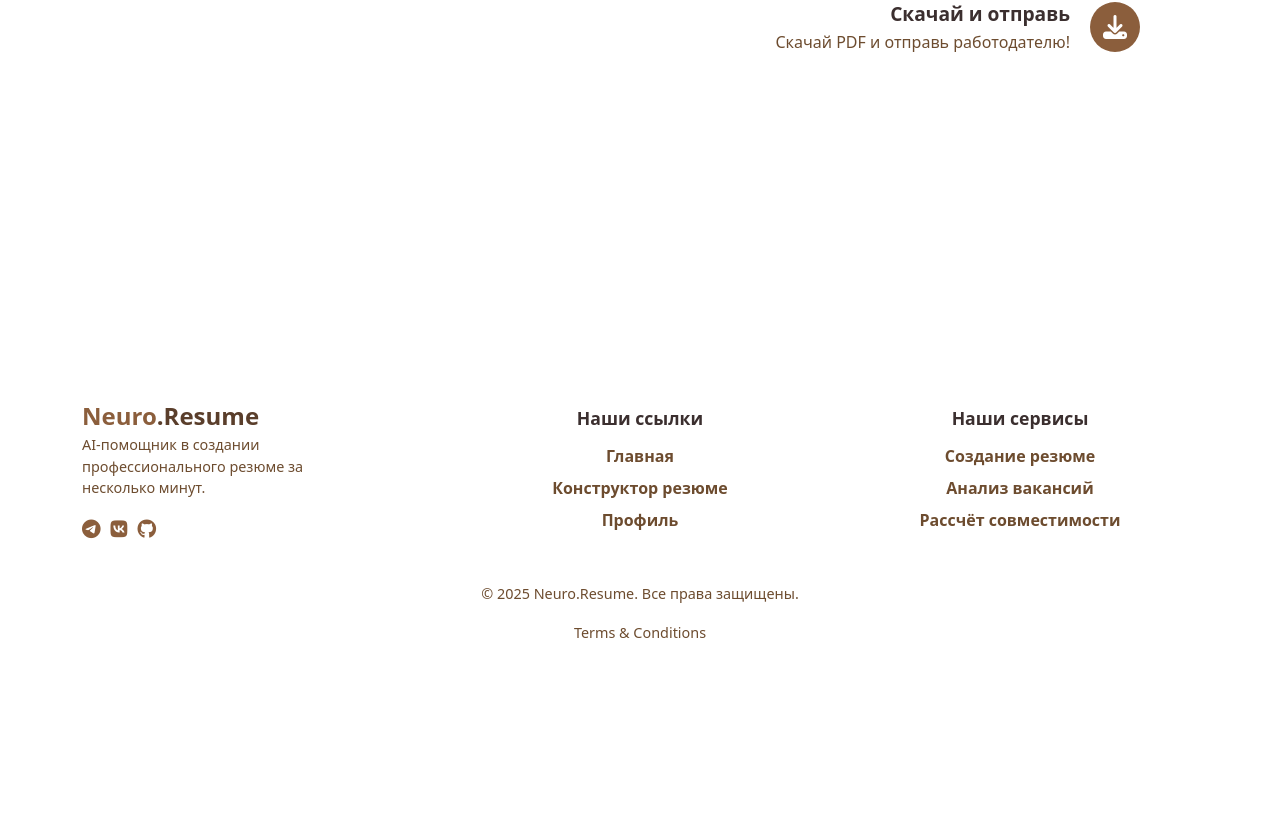
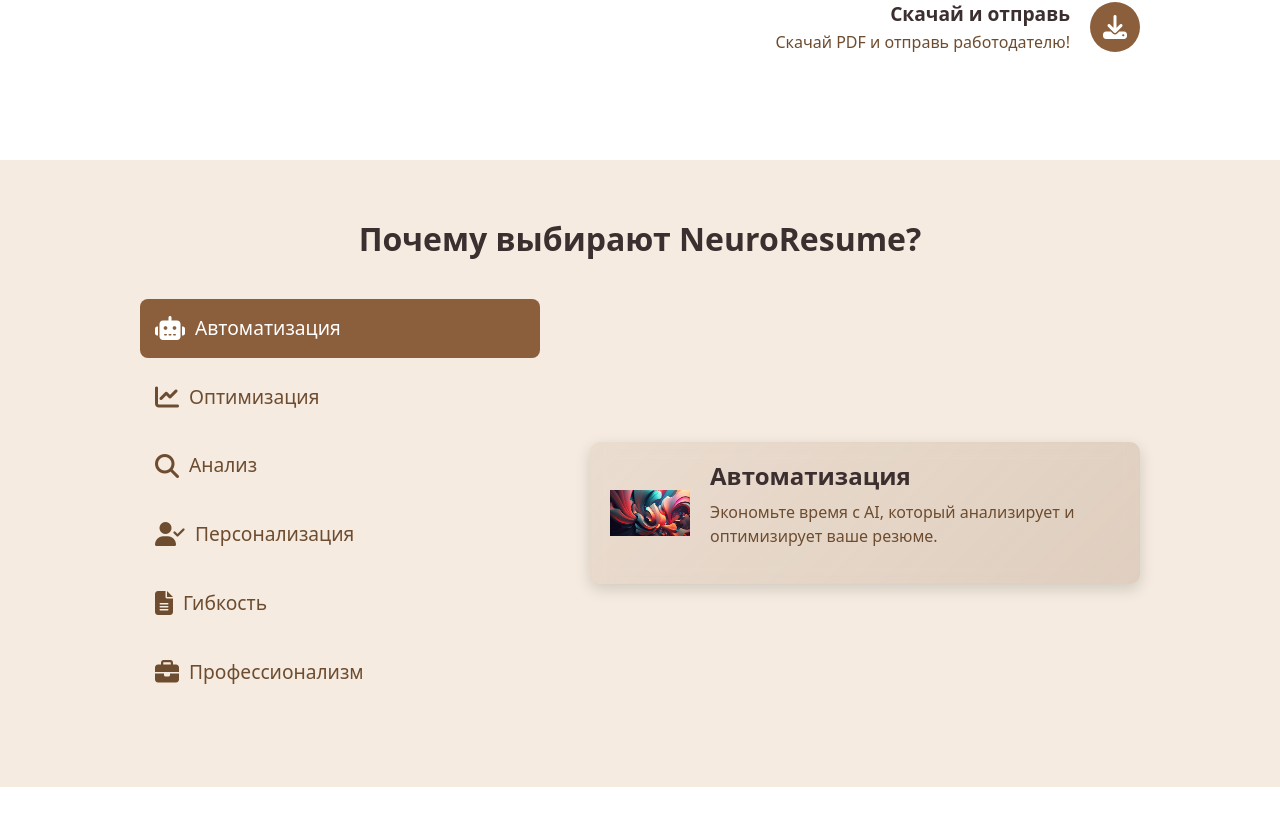
Before and after one commit to ptmff/Neuro_resume, a Vue app in the folder frontend/vue/: page /#/ in a window 1280 px wide. Shown: the part 1564-2390 px from the top of the page. Before the commit the page ends 2224 px from the top, so only its background shows below. Built offline with nearby package versions, Linux system fonts and the light colour scheme.

Commit message:
компонент преимущества добавлен на главную страницу

```diff
--- a/frontend/vue/src/components/AdvantagesSection.vue
+++ b/frontend/vue/src/components/AdvantagesSection.vue
@@ -213,6 +213,4 @@ const setActiveAdvantage = (index) => {
     height: 60px;
   }
 }
-
-/* лопп */
 </style>
--- a/frontend/vue/src/pages/HomePage.vue
+++ b/frontend/vue/src/pages/HomePage.vue
@@ -3,6 +3,7 @@
     <HeroSection />
     <FunctionalSection />
     <WorkLogic />
+    <AdvantagesSection />
   </div>
 </template>
 
@@ -10,12 +11,14 @@
 import HeroSection from "../components/HeroSection.vue";
 import FunctionalSection from "../components/FunctionalSection.vue";
 import WorkLogic from "../components/WorkLogic.vue";
+import AdvantagesSection from "../components/AdvantagesSection.vue";
 
 export default {
   components: {
     HeroSection,
     FunctionalSection,
     WorkLogic,
+    AdvantagesSection,
   },
 };
 </script>
```
Also changed, not shown: frontend/vue/src/assets/ai-gen1.jpg (added).
